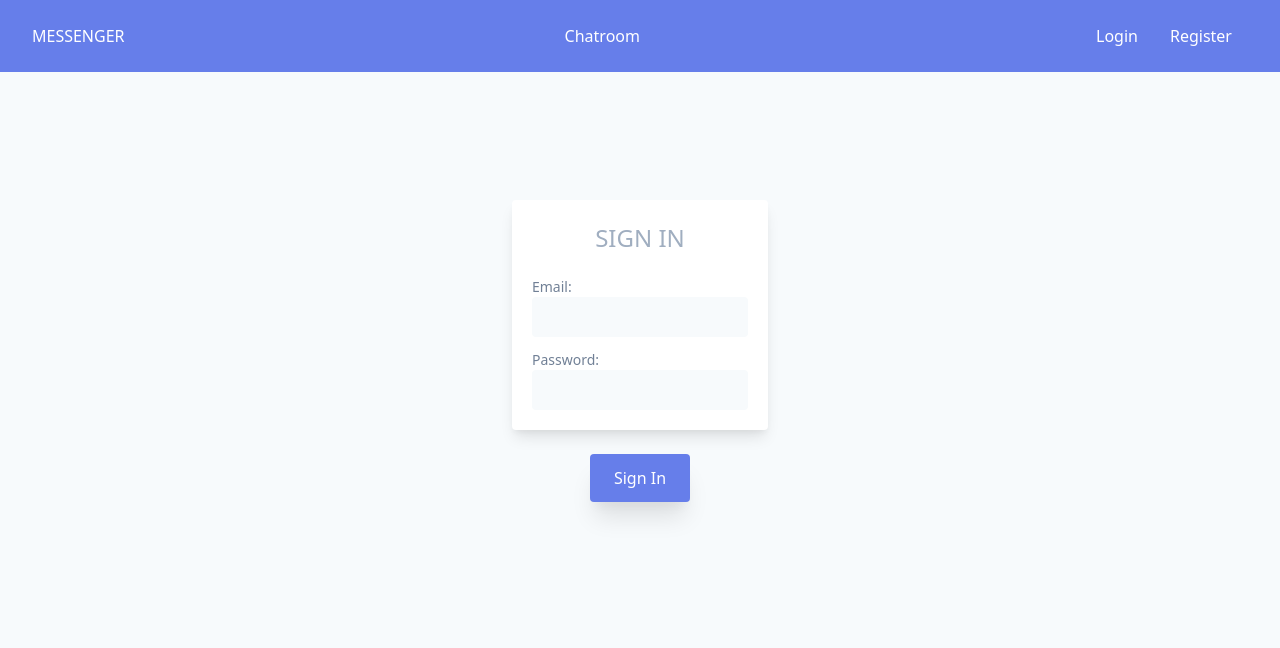
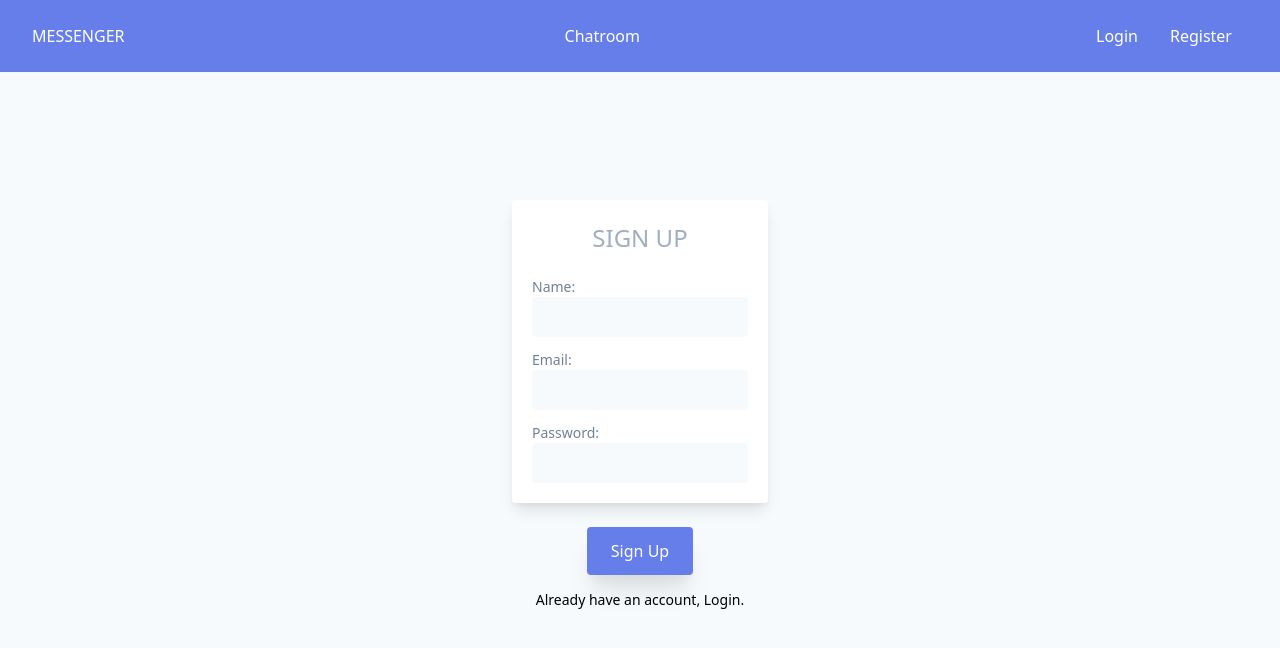
Before and after one commit to Meenachinmay/new_chat_RJS, a React (Create React App) app in the folder client/: page /register in a window 1280 px wide. Before the commit this address led to /login. Shown: the top 648 px of the page. Built offline with nearby package versions, Linux system fonts and the light colour scheme.

Commit message:
HOC auth route bug fixed

```diff
--- a/client/src/Pages/Login.js
+++ b/client/src/Pages/Login.js
@@ -1,6 +1,8 @@
 import React, { useState } from 'react';
 import { useDispatch } from 'react-redux';
 import { loginUser } from '../_actions/userActions';
+
+import { Link } from 'react-router-dom';
 
 import Authentication from '../_hoc/Authentication';
 
@@ -49,8 +51,11 @@ const Login = () => {
                     />
                 </div>
             </div>
-            <div className="text-center mt-6">
+            <div className="text-center mt-6 mb-3">
                 <button onClick={show} className="text-white bg-indigo-500 px-6 py-3 rounded focus:outline-none hover:bg-indigo-600 shadow-xl">Sign In</button>
+            </div>
+            <div className="text-center">
+                <Link to="/register" className="text-sm font-light text-center hover:bg-indigo-500 hover:text-white rounded px-1 py-2">Don't have an account, create a new one.</Link>
             </div>
         </div>
     )
--- a/client/src/Pages/Register.js
+++ b/client/src/Pages/Register.js
@@ -3,6 +3,8 @@ import { useDispatch } from 'react-redux';
 import { registerUser } from '../_actions/userActions';
 
 import Authentication from '../_hoc/Authentication';
+
+import { Link } from 'react-router-dom';
 
 const Register = () => {
 
@@ -66,12 +68,15 @@ const Register = () => {
 
                     </div>
                 </div>
-                <div className="text-center mt-6">
+                <div className="text-center mt-6 mb-3">
                     <button type="submit" className="text-white bg-indigo-500 px-6 py-3 rounded focus:outline-none hover:bg-indigo-600 shadow-xl">Sign Up</button>
+                </div>
+                <div className="text-center">
+                    <Link to="/login" className="text-sm font-light text-center hover:bg-indigo-500 hover:text-white rounded px-1 py-2">Already have an account, Login.</Link>
                 </div>
             </form>
         </div>
     )
 }
 
-export default Authentication(Register);
+export default Authentication(Register, true);
--- a/client/src/_hoc/Authentication.js
+++ b/client/src/_hoc/Authentication.js
@@ -2,7 +2,7 @@
 import React, { useEffect } from 'react';
 import { useSelector } from "react-redux";
 
-export default function (SpecificComponent, customprops = {}) {
+export default function (SpecificComponent, userCanGoInside = null, customprops = {}) {
     function Authenticated(props) {
 
         let isAuthenticated = useSelector(state => state.auth.authenticated);
@@ -12,7 +12,11 @@ export default function (SpecificComponent, customprops = {}) {
             //To know my current status, send Auth request
             //Not Loggined in Status
             if (!isAuthenticated) {
-                props.history.push('/login')
+                if (userCanGoInside === true){
+                    props.history.push('/register')
+                }else {
+                    props.history.push('/login')
+                }
                 //Loggined in Status
             } else {
                 //Logged in Status, but Try to go into log in page
```
